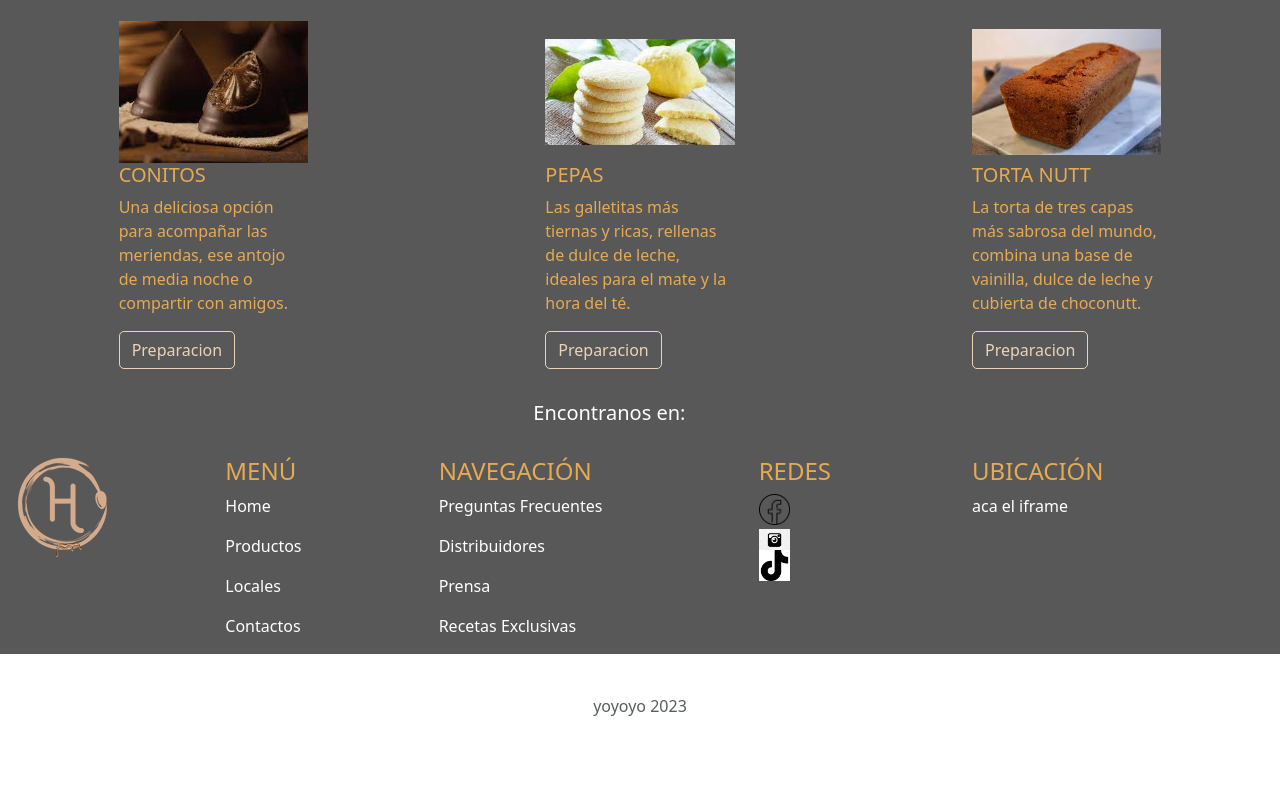
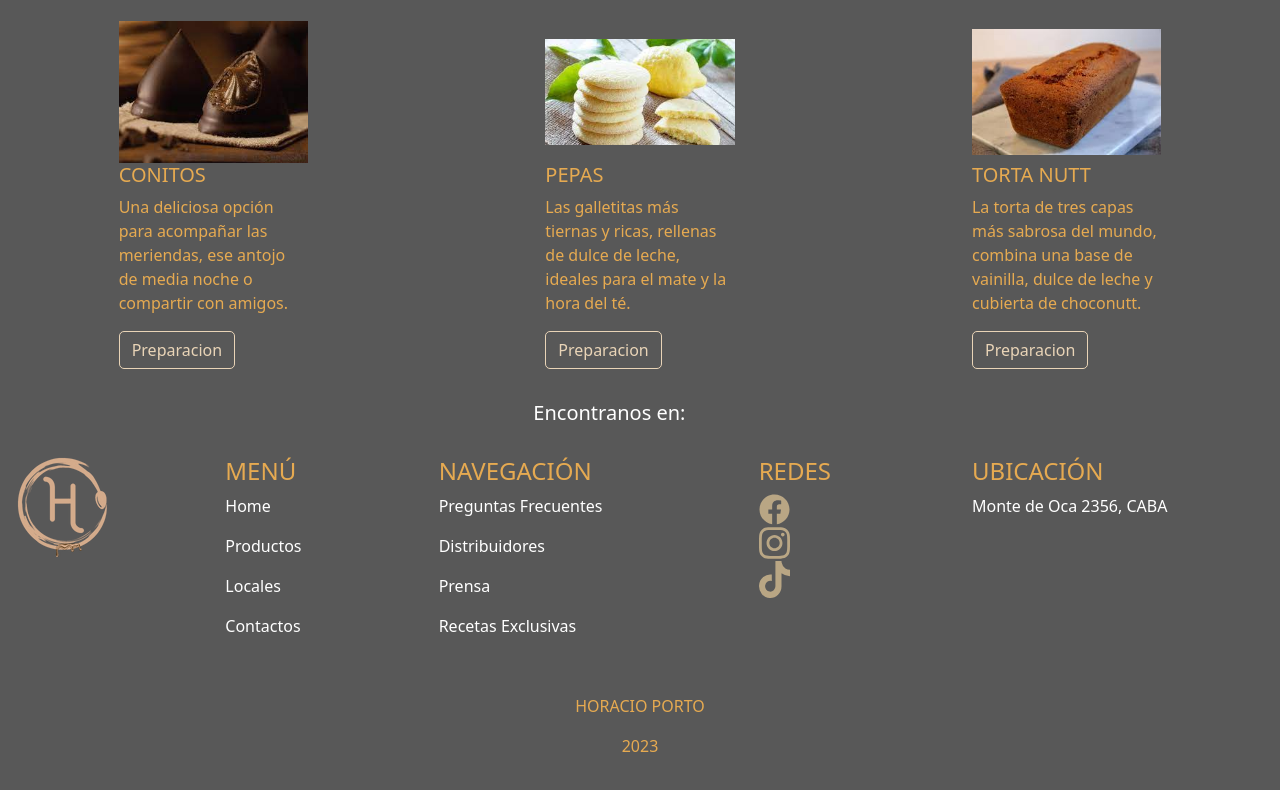
Before and after one commit to Horaciomdp/REACT-ENTREGABLE1, a plain HTML site: page index.html in a window 1280 px wide. Shown: the part 3949-4739 px from the top of the page. Drawn offline with nearby package versions, Linux system fonts and the light colour scheme; grey boxes are pictures that could not be loaded.

Commit message:
ultimos cambios finales

```diff
--- a/css/style.css
+++ b/css/style.css
@@ -37,6 +37,7 @@ div.row{
     background-color: rgb(88, 88, 88);
     color: rgb(255, 255, 255);
 }
+
 
 .producto1 {
     background-image: url(../imagenes/Producto1.png);
@@ -107,6 +108,9 @@ div.row{
     border: solid 3px;
 }
 
+.colRedes {
+    filter: invert(0.55) sepia(0.9) ;
+}
 
 .altura {
     height: 450px;
--- a/index.html
+++ b/index.html
@@ -214,28 +214,30 @@
             </div>
             <div class="col-md-2">
                 <h4 class="divisores" >REDES</h4>
-                <div class="col-lg-2 col-md-2 col-sm-4">
-                    <img class="img-fluid" src="./imagenes/facebook.png" alt="">
+                <div class="col-lg-2 col-md-2 col-sm-4 colRedes">
+                    <img class="img-fluid" src="./imagenes/facebook.svg" alt="">
 
                   </div>
-                  <div class="col-lg-2 col-md-2 col-sm-4">
-                    <img class="img-fluid" src="/imagenes/instagram.png" alt="">
+                  <div class="col-lg-2 col-md-2 col-sm-4 colRedes">
+                    <img class="img-fluid" src="./imagenes/instagram.svg" alt="">
 
                   </div>
-                  <div class="col-lg-2 col-md-2 col-sm-4">
-                    <img class="img-fluid" src="./imagenes/tiktok.png" alt="">
+                  <div class="col-lg-2 col-md-2 col-sm-4 colRedes">
+                    <img class="img-fluid" src="./imagenes/tiktok.svg" alt="">
 
                   </div>
             </div>
             <div class="col-md-3">
                 <h4 class="divisores" >UBICACIÓN</h4>
-                <p>aca el iframe</p>
+                <p>Monte de Oca 2356, CABA</p>
+                <iframe src="https://www.google.com/maps/embed?pb=!1m14!1m12!1m3!1d3378.390724429914!2d-58.37542971642671!3d-34.649295195683656!2m3!1f0!2f0!3f0!3m2!1i1024!2i768!4f13.1!5e0!3m2!1ses!2sar!4v1691634227327!5m2!1ses!2sar" width="150" height="112" style="border:0;" allowfullscreen="" loading="lazy" referrerpolicy="no-referrer-when-downgrade"></iframe>
             </div>
 
         </div>
-        <div class="row">
-            <footer class="py-3 my-4">
-                <p class="text-center text-muted" >yoyoyo  <span id="currentYear"></span></p>
+        <div class="row divisores">
+            <footer class="py-3 my-4 divisores">
+                <p class="text-center divisores">HORACIO PORTO</p>
+                <P class="text-center divisores"><span id="currentYear"></span></P>
             </footer>
           </div>
     </div>
```
Also changed, not shown: imagenes/facebook.svg (added), imagenes/instagram.svg (added), imagenes/tiktok.svg (added).
